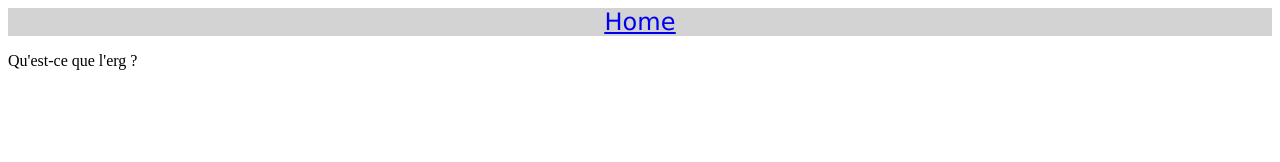
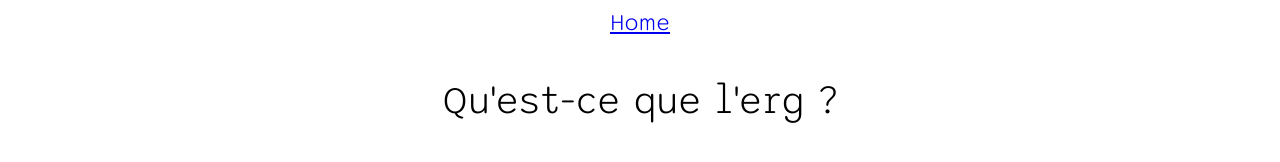
Before and after one commit to feufinprogress/design_numerique_q2, a plain HTML site: page index.html in a window 1280 px wide. Drawn offline with Linux system fonts and the light colour scheme.

Commit message:
Ajout d'une font custom, et modification du code

```diff
--- a/index.html
+++ b/index.html
@@ -7,10 +7,10 @@
     <link href="style.css" rel="stylesheet">
   </head>
   <body>
-    <div class="Header">
+    <div class="header">
       <a href="index.html">Home</a>
     </div>
-    <div class="Main">
+    <div class="main">
       <p>Qu'est-ce que l'erg ? </p>
     </div>
   </body>
--- a/style.css
+++ b/style.css
@@ -1,8 +1,18 @@
-  body div.Header {
-    font-family: 'Lucida Sans', 'Lucida Sans Regular', 'Lucida Grande', 'Lucida Sans Unicode', Geneva, Verdana, sans-serif;
-    font-size: 24px;
-    text-align: center;
-    width: auto;
-    background: lightgray;
-    text-decoration: underline;
-  }
+@font-face {
+  font-family: "Sono";
+  src: url(/static/fonts/SonoSans-Light.ttf);
+}
+
+body div.header {
+  font-family: "Sono";
+  font-size: 24px;
+  text-align: center;
+  width: auto;
+  text-decoration: underline;
+}
+
+body div.main {
+  font-family: "Sono";
+  font-size: 40px;
+  text-align: center;
+}
```
Also changed, not shown: static/fonts/Sono-Bold.ttf (added), static/fonts/Sono-ExtraBold.ttf (added), static/fonts/Sono-ExtraLight.ttf (added), static/fonts/Sono-Light.ttf (added), static/fonts/Sono-Medium.ttf (added), static/fonts/Sono-Regular.ttf (added), static/fonts/Sono-SemiBold.ttf (added), static/fonts/SonoSans-Bold.ttf (added), static/fonts/SonoSans-ExtraBold.ttf (added), static/fonts/SonoSans-ExtraLight.ttf (added), static/fonts/SonoSans-Light.ttf (added), static/fonts/SonoSans-Medium.ttf (added), static/fonts/SonoSans-Regular.ttf (added), static/fonts/SonoSans-SemiBold.ttf (added).
